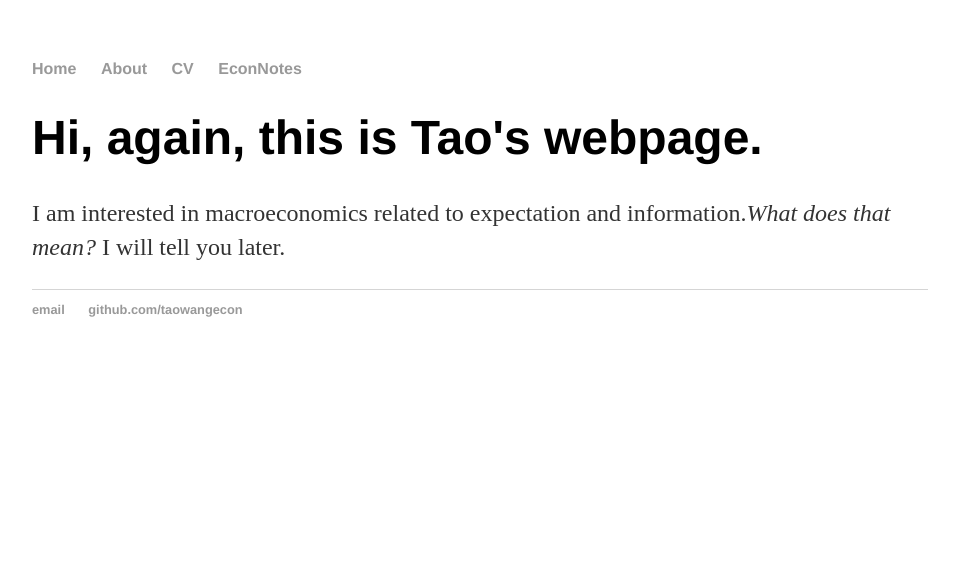
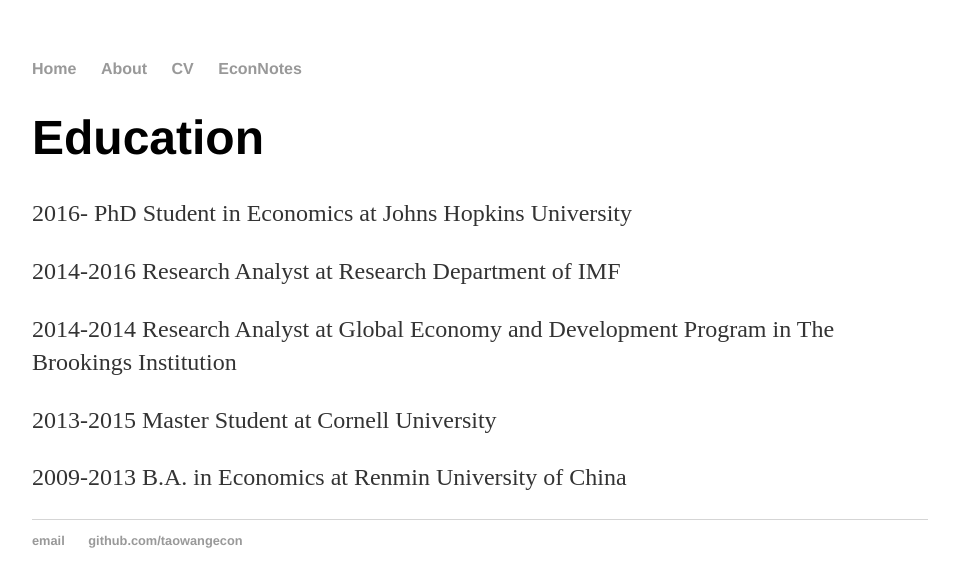
Before and after one commit to iworld1991/TaoWangEcon.github.io, a Jekyll site: the page built from cv/index.html, in a window 1280 px wide. Shown: the top 587 px of the page, without its empty margins (160-1119 px from the left). Built offline with Jekyll 4.4.1, drawn with Linux system fonts in a browser that asks for light colours.

Commit message:
Update index.html

```diff
--- a/cv/index.html
+++ b/cv/index.html
@@ -4,6 +4,10 @@
 ---
 
   <div class="blurb">
-	<h1>Hi, again, this is Tao's webpage.</h1>
-	<p>I am interested in macroeconomics related to expectation and information.<em>What does that mean?</em> I will tell you later.  </p>
+	<h1>Education </h1>
+	<p>2016-     PhD Student in Economics at Johns Hopkins University </p>
+	<p>2014-2016 Research Analyst at Research Department of IMF </p>
+	<p>2014-2014 Research Analyst at Global Economy and Development Program in The Brookings Institution </p>
+	<p>2013-2015 Master Student at Cornell University </p>
+	<p>2009-2013 B.A. in Economics at Renmin University of China</p>
 </div><!-- /.blurb -->
```
